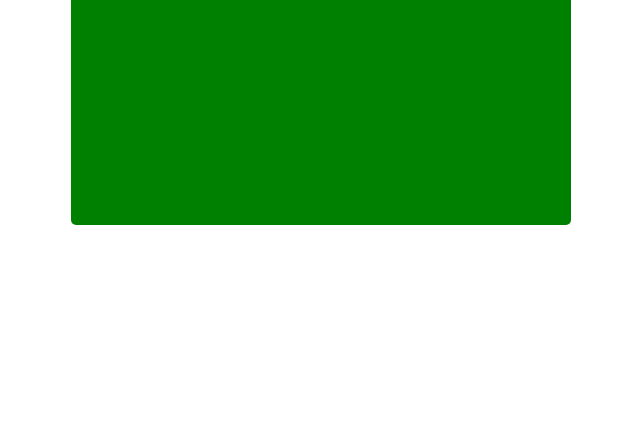
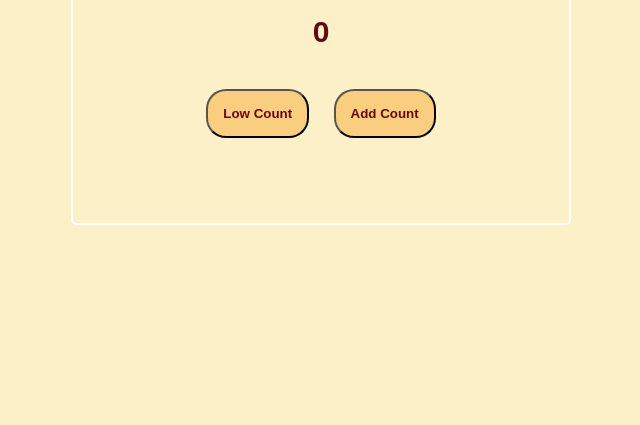
Before and after one commit to audreymengue/jsminiprojects, a plain HTML site: page counterProject/index.html in a window 1280 px wide. Shown: the part 375-800 px from the top of the page, without its empty margins (319-959 px from the left). Drawn offline with Linux system fonts and the light colour scheme.

Commit message:
Last commit

```diff
--- a/counterProject/index.html
+++ b/counterProject/index.html
@@ -16,7 +16,7 @@
             <h1>Counter App</h1>
 
             <h3 id="count">0</h3>
-            <button id="lower-count">Lower Count</button>
+            <button id="lower-count">Low Count</button>
             <button id="add-count">Add Count</button>
 
         </div>
--- a/counterProject/style.css
+++ b/counterProject/style.css
@@ -2,11 +2,39 @@
     box-sizing: border-box;
 }
 
+body {
+    background-color: #FCF0C8;
+    font-family: sans-serif;
+}
+
+h1, #count {
+    color: #630A10;
+}
+
+#count {
+    font-size: 30px;
+}
+
+button {
+    background-color: #FACE7F;
+    margin: 10px;
+    padding: 15px;
+    border-radius: 20px;
+    color: #630A10;
+    font-weight: bold;
+}
+
 #main-div {
-    background-color: green;
+    background-color: #FCF0C8;
     width: 500px;
     height: 400px;
     margin: 200px auto;
     text-align: center;
     border-radius: 5px;
+    border: 2px solid #fff;
 }
+
+#inner-main {
+    position: relative;
+    top: 100px;
+}
```
